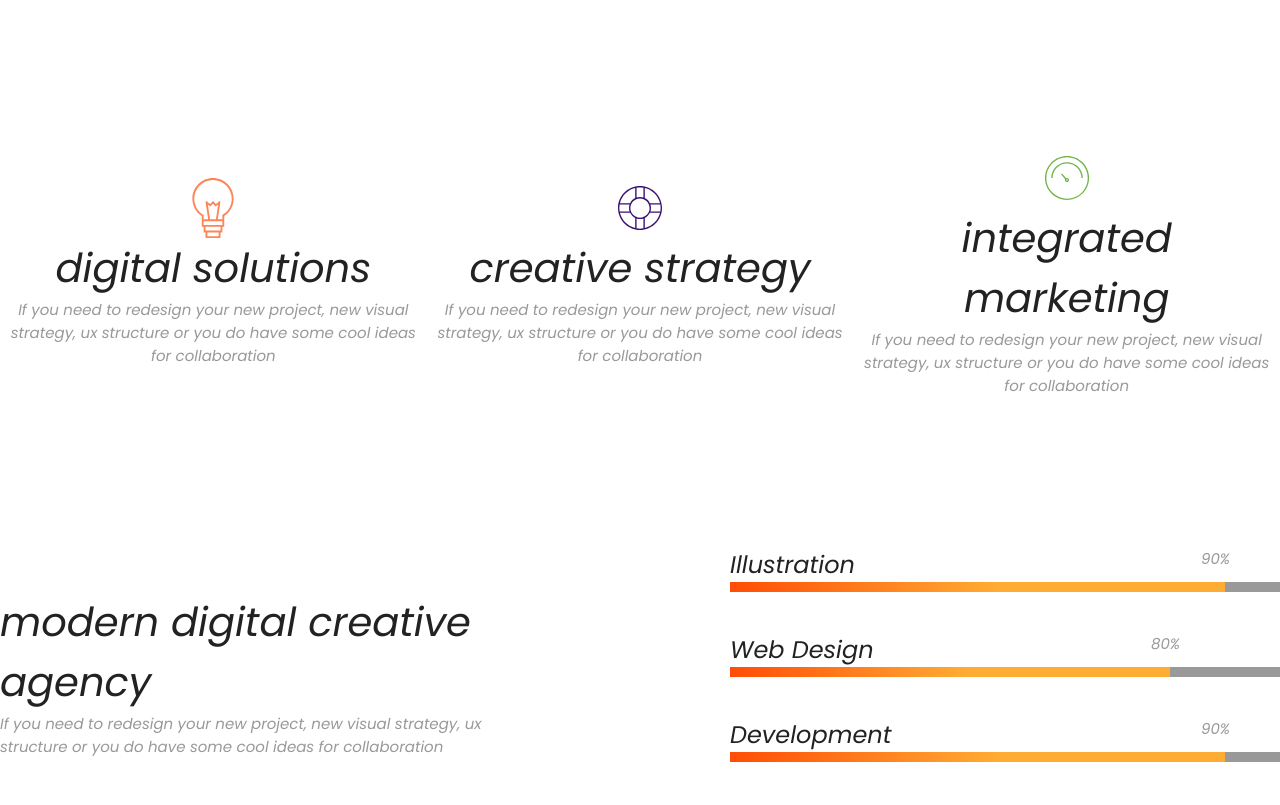
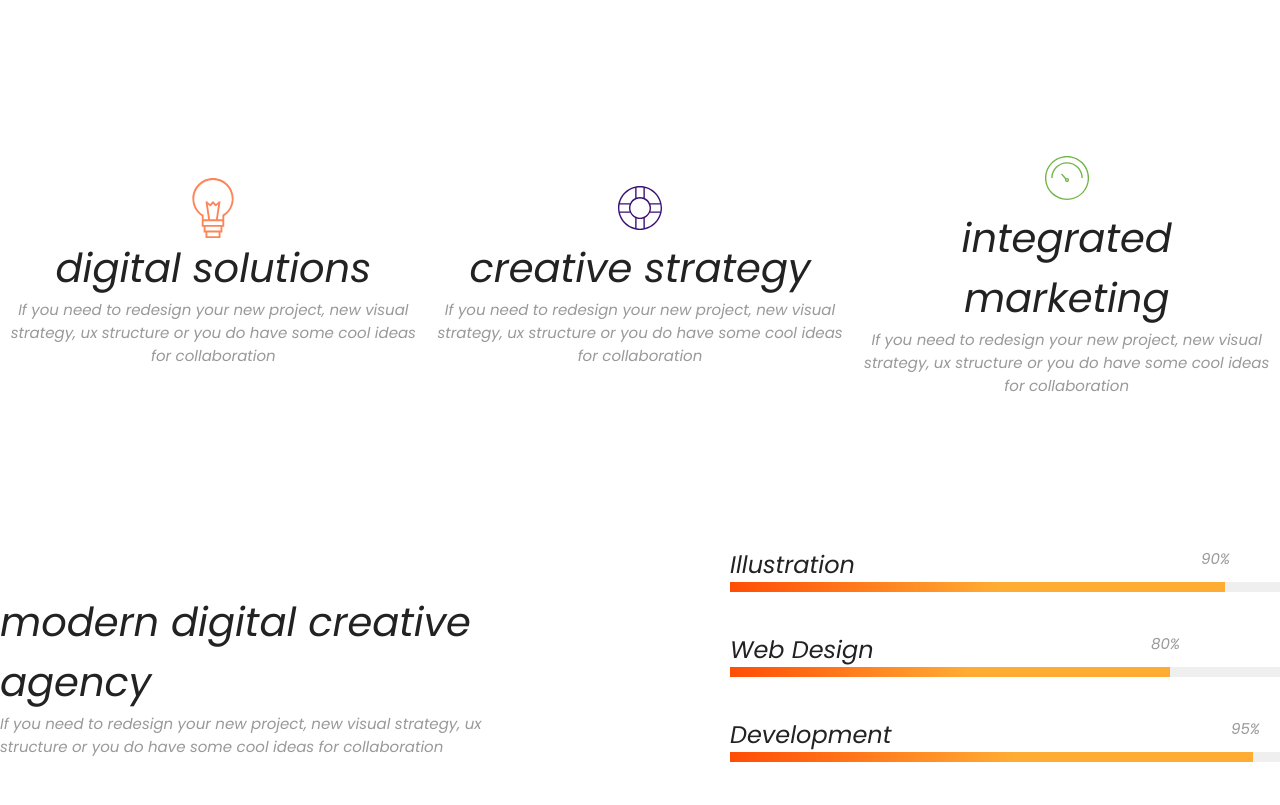
Before and after one commit to halbalbalhal/AnowDesign, a plain HTML site: page anow.html in a window 1280 px wide. Shown: the part 1788-2593 px from the top of the page. Drawn offline with Linux system fonts and the light colour scheme.

Commit message:
доделал новый блок

```diff
--- a/anow.css
+++ b/anow.css
@@ -4,7 +4,7 @@
     --white: #FFFFFF;
     --light-black: #4F4F4F;;
     --dark-black: #222222;
-    --gray: #F7F7F7;
+    --gray: #EEEE;
     --orange: #FD8558;
     --litte-text: #999999;
 }
@@ -333,7 +333,7 @@ button {
 
 .slider {
     display: flex;
-    background-color: var(--litte-text);
+    background-color: var(--gray);
     width: 550px;
     height: 10px;
 }
@@ -351,6 +351,15 @@ button {
 
 .sliders__text-design p{
     margin-right: 100px;
+}
+
+/* для 3-го слайдера */
+.slider__gradient-development {
+    width: 95%;
+}
+
+.slider__text-development p{
+    margin-right: 20px;
 }
 
 /* team */
--- a/anow.html
+++ b/anow.html
@@ -121,12 +121,12 @@
                     </div>
 
                     <div class="skills__sliders-slider">
-                        <div class="sliders__text">
+                        <div class="sliders__text slider__text-development">
                             <span class="registration__title">Development</span>
-                            <p class="text">90%</p>
+                            <p class="text">95%</p>
                         </div>
                         <div class="slider">
-                            <div class="slider__gradient">
+                            <div class="slider__gradient slider__gradient-development">
                                 <!-- ЭТО БЛОК ДЛЯ ГРАДИЕНТА!!!!!(В НЕМ НИЧЕГО НЕТ!!!!!) -->
                             </div>
                         </div>
```
